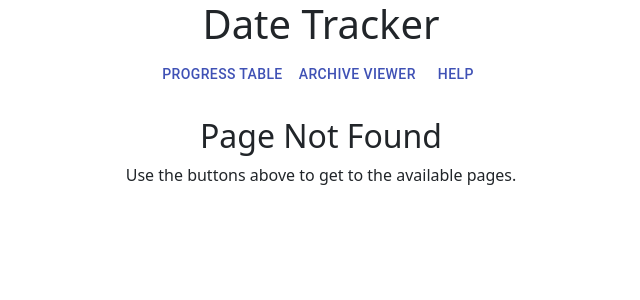
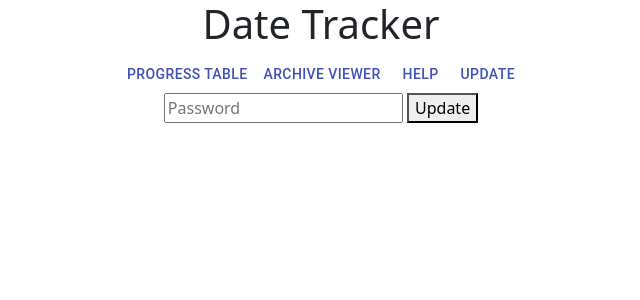
Before and after one commit to kpu007/howlong-frontend, a React (Create React App) app: page /update in a window 1280 px wide. Before the commit this address had no page. Shown: the top 300 px of the page, without its empty margins (319-959 px from the left). Built offline with nearby package versions, Linux system fonts and the light colour scheme.

Commit message:
Add update button to frontend

```diff
--- a/src/App.js
+++ b/src/App.js
@@ -11,6 +11,7 @@ import ProgressTable from './components/ProgressTable.js'
 import ArchivedDateTable from './components/ArchivedDateTable.js'
 import Information from './components/Information.js'
 import NotFound from './components/NotFound.js'
+import UpdatePanel from './components/UpdatePanel.js'
 import './App.css';
 import 'bootstrap/dist/css/bootstrap.min.css';
 import 'react-bootstrap-table-next/dist/react-bootstrap-table2.min.css';
@@ -31,6 +32,9 @@ function App() {
           <Button color="primary" component={Link} to="/information">
             Help
           </Button>
+          <Button color="primary" component={Link} to="/update">
+            Update
+          </Button>
         </div>
 
         <Switch>
@@ -46,6 +50,9 @@ function App() {
           <Route path="/information">
             <Information />
           </Route>
+          <Route path="/update">
+            <UpdatePanel />
+          </Route>
           <Route>
             <NotFound />
           </Route>
--- /dev/null
+++ b/src/components/UpdatePanel.js
@@ -0,0 +1,43 @@
+import React, {useState, useEffect} from 'react'
+import dateService from '../services/dateService'
+import '../App.css';
+import 'bootstrap/dist/css/bootstrap.min.css';
+
+const UpdatePanel = () => {
+    const [password, setPassword] = useState('')
+
+    const handleUpdate = async (event) => {
+        event.preventDefault()
+
+        try {
+          const success = await dateService.attemptUpdate({
+            password
+          })
+          console.log(success.data)
+
+        } catch (exception) {
+            console.log(exception)
+            console.log("Update failed!")
+          //setShow(true)
+        }
+      }
+
+
+    const updateForm = () => {
+        return (
+          <form onSubmit={handleUpdate}>
+            <input id="password" type="password" value={password} placeholder="Password" name="Password" onChange={({ target }) => setPassword(target.value)} />
+              &nbsp;
+            <button type="submit">Update</button>
+          </form>
+        )
+    }
+
+    return (
+        <div>
+            {updateForm()}
+        </div>
+    )
+}
+
+export default UpdatePanel
--- a/src/services/dateService.js
+++ b/src/services/dateService.js
@@ -12,13 +12,13 @@ const getArchivedDatesForDate = (date) => {
   return axios.get(baseUrl + "/archive/" + msDate)
 }
 
-/*
-const getDateByName = (name) => {
-  return axios.get(baseUrl + "/" + name)
-}*/
+const attemptUpdate = async (password) => {
+  const response = await axios.post(baseUrl + "/update", {"updateKey": password})
+  return response
+}
 
 export default {
   getAll,
-  getArchivedDatesForDate
-  //getDateByName
+  getArchivedDatesForDate,
+  attemptUpdate
 }
```
